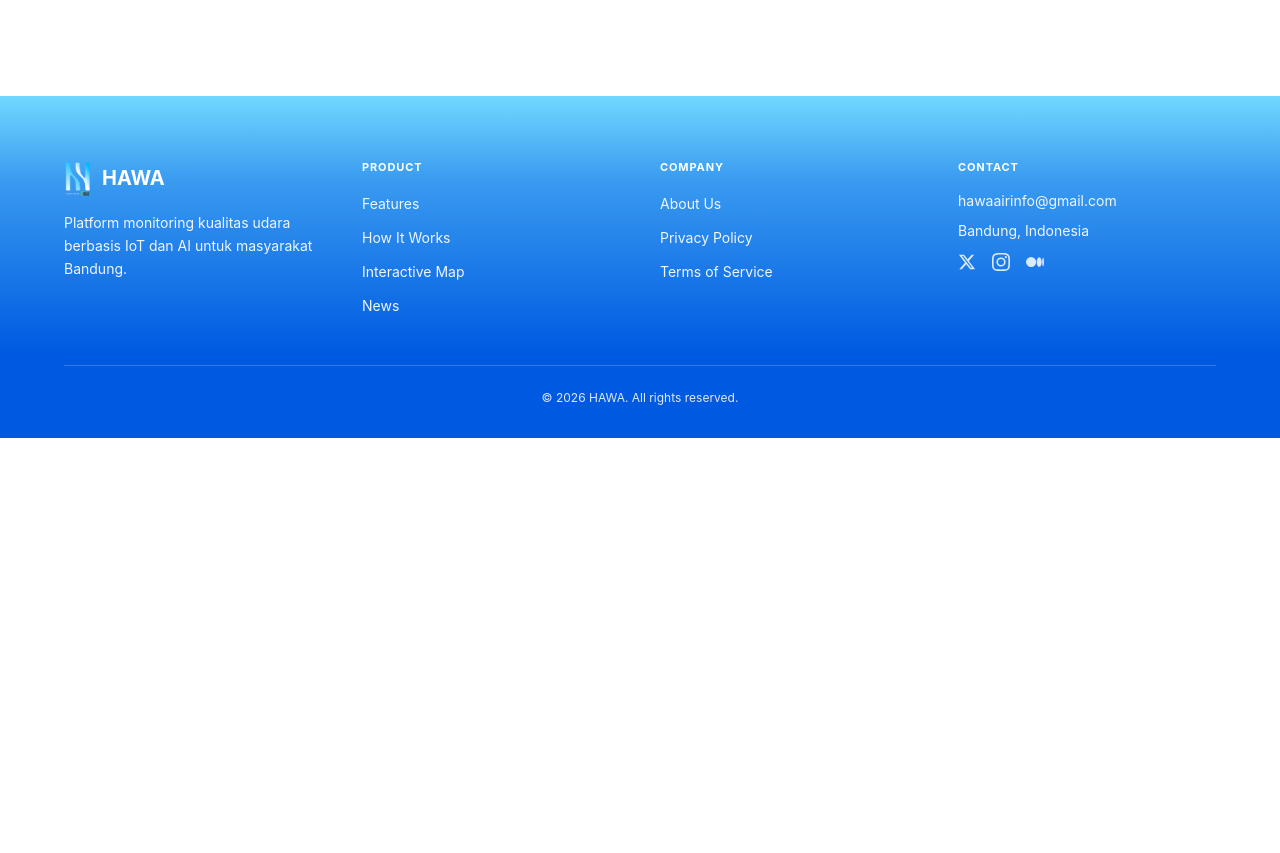
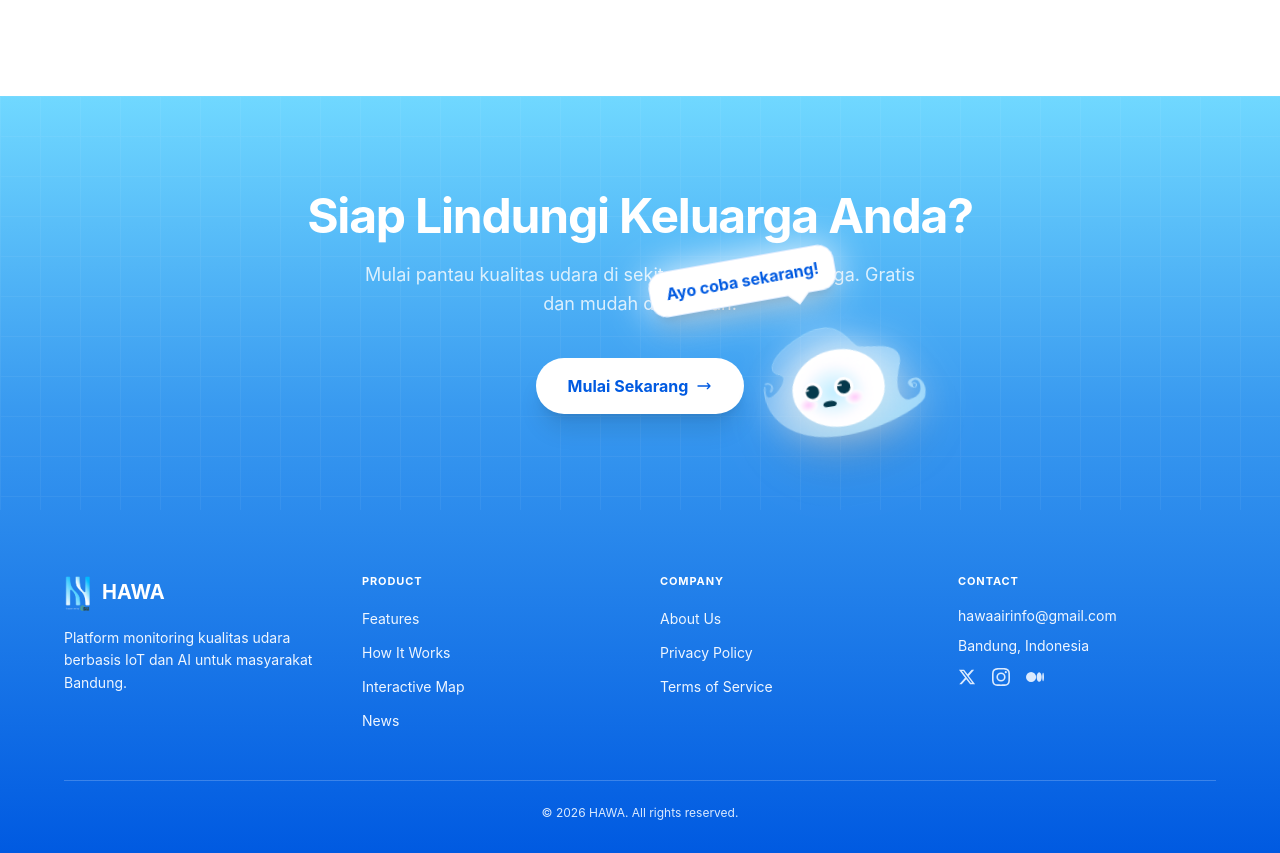
Before and after one commit to aryakamwys/hawa-sl2-clean, a Next.js app: page / in a window 1280 px wide. Shown: the part 4370-5223 px from the top of the page. Before the commit the page ends 4808 px from the top, so only its background shows below. Built offline with nearby package versions, Linux system fonts and the light colour scheme; no server answers.

Commit message:
Add: mascot

```diff
--- a/app/page.tsx
+++ b/app/page.tsx
@@ -9,6 +9,9 @@ import HowItWorks from "@/components/sections/HowItWorks";
 import AboutUs from "@/components/sections/AboutUs";
 import Footer from "@/components/sections/Footer";
 import SplashScreen from "@/components/SplashScreen";
+import FlyingMascot from "@/components/FlyingMascot";
+
+import CTA from "@/components/sections/CTA";
 
 export default function HomePage() {
   const [showSplash, setShowSplash] = useState(true);
@@ -35,7 +38,11 @@ export default function HomePage() {
         <DemoShowcase />
         <HowItWorks />
         <AboutUs />
-        <Footer />
+        <div style={{ background: 'linear-gradient(180deg, #70D8FF 0%, #399AF0 41%, #005AE1 100%)' }}>
+          <CTA />
+          <Footer />
+        </div>
+        <FlyingMascot />
       </div>
     </>
   );
--- /dev/null
+++ b/components/FlyingMascot.tsx
@@ -0,0 +1,144 @@
+"use client";
+
+import { motion, useScroll, useTransform, useSpring, AnimatePresence } from "framer-motion";
+import Image from "next/image";
+import { useEffect, useState } from "react";
+
+export default function FlyingMascot() {
+    const { scrollY } = useScroll();
+    const [isClient, setIsClient] = useState(false);
+    const [targetPos, setTargetPos] = useState<{ x: number; y: number } | null>(null);
+
+    // Smooth spring animation for scroll-based movement (Parallax) when NOT pointing
+    const springConfig = { stiffness: 100, damping: 30, restDelta: 0.001 };
+    const yScroll = useSpring(useTransform(scrollY, [0, 1000], [0, -50]), springConfig);
+
+    useEffect(() => {
+        setIsClient(true);
+
+        const handleScroll = () => {
+            const button = document.getElementById("cta-button");
+
+            if (button) {
+                const rect = button.getBoundingClientRect();
+                const isVisible = rect.top < window.innerHeight && rect.bottom > 0;
+
+                if (isVisible) {
+                    const mascotSize = window.innerWidth >= 768 ? 160 : 112; // md:w-40 vs w-28
+
+                    let targetX, targetY;
+
+                    if (window.innerWidth >= 768) {
+                        // Desktop: Right side of button + padding
+                        targetX = rect.right + 20;
+                        // Center vertically relative to button
+                        targetY = rect.top + (rect.height / 2) - (mascotSize / 2);
+                    } else {
+                        // Mobile: Position slightly overlapping the bottom-right of the button
+                        // ensuring it doesn't go off-screen
+                        targetX = Math.min(rect.right - 20, window.innerWidth - mascotSize - 10);
+
+                        // Position slightly below the center to "peek"
+                        targetY = rect.top + (rect.height / 2) - (mascotSize / 3);
+                    }
+
+                    setTargetPos({ x: targetX, y: targetY });
+                } else {
+                    setTargetPos(null);
+                }
+            } else {
+                setTargetPos(null);
+            }
+        };
+
+        window.addEventListener("scroll", handleScroll);
+        window.addEventListener("resize", handleScroll);
+        // Initial check
+        handleScroll();
+
+        return () => {
+            window.removeEventListener("scroll", handleScroll);
+            window.removeEventListener("resize", handleScroll);
+        };
+    }, []);
+
+    if (!isClient) return null;
+
+    return (
+        <motion.div
+            className="fixed z-[9999] pointer-events-none w-28 h-28 md:w-40 md:h-40"
+            // Use `animate` to control position.
+            // When targetPos is null, we want it at bottom-10 right-10.
+            // When targetPos is set, we use those exact coordinates.
+            initial={{ bottom: 40, right: 40, x: 0, y: 0, opacity: 0 }}
+            animate={
+                targetPos
+                    ? {
+                        left: targetPos.x,
+                        top: targetPos.y,
+                        right: "auto",
+                        bottom: "auto",
+                        x: 0,
+                        y: 0,
+                        opacity: 1,
+                        scale: 1,
+                        rotate: -10, // Tilt towards button
+                        filter: "drop-shadow(0px 0px 20px rgba(255, 255, 255, 0.9))" // Strong white glow on blue bg
+                    }
+                    : {
+                        left: "auto",
+                        top: "auto",
+                        right: 40,
+                        bottom: 40,
+                        x: 0,
+                        y: yScroll.get(), // Use scroll parallax when floating
+                        opacity: 1,
+                        scale: 1,
+                        rotate: 0,
+                        filter: "drop-shadow(0px 0px 10px rgba(59, 130, 246, 0.5))" // Subtle blue glow on white bg
+                    }
+            }
+            transition={{
+                type: "spring",
+                stiffness: 100, // Softer spring for movement
+                damping: 20,
+            }}
+        >
+            <AnimatePresence>
+                {targetPos && (
+                    <motion.div
+                        initial={{ opacity: 0, scale: 0.5, y: 10, x: -20 }}
+                        animate={{ opacity: 1, scale: 1, y: 0, x: 0 }}
+                        exit={{ opacity: 0, scale: 0.5, transition: { duration: 0.1 } }}
+                        transition={{ delay: 0.2, type: "spring" }}
+                        className="absolute -top-16 -left-10 md:-left-24 bg-white px-4 py-2.5 rounded-2xl shadow-xl border border-blue-100 whitespace-nowrap z-10"
+                    >
+                        <p className="text-sm md:text-base font-bold text-[#005AE1]">Ayo coba sekarang!</p>
+                        {/* Tail */}
+                        <div className="absolute -bottom-2 right-8 w-4 h-4 bg-white transform rotate-45 border-r border-b border-blue-100/50"></div>
+                    </motion.div>
+                )}
+            </AnimatePresence>
+
+            <motion.div
+                animate={{
+                    y: [0, -10, 0],
+                }}
+                transition={{
+                    duration: 2,
+                    repeat: Infinity,
+                    ease: "easeInOut",
+                }}
+                className="w-full h-full"
+            >
+                <Image
+                    src="/flying mascott.png"
+                    alt="Flying Mascot"
+                    width={200}
+                    height={200}
+                    className="w-full h-full object-contain drop-shadow-2xl"
+                />
+            </motion.div>
+        </motion.div>
+    );
+}
--- a/components/sections/CTA.tsx
+++ b/components/sections/CTA.tsx
@@ -2,9 +2,9 @@ import Link from "next/link";
 
 export default function CTA() {
   return (
-    <section className="py-24 px-6 relative overflow-hidden">
+    <section id="cta-section" className="py-24 px-6 relative overflow-hidden">
       {/* Background */}
-      <div className="absolute inset-0 bg-gradient-to-br from-[#005AE1] to-[#003FA3]" />
+
       <div className="absolute inset-0 opacity-5" style={{
         backgroundImage: 'linear-gradient(rgba(255,255,255,1) 1px, transparent 1px), linear-gradient(90deg, rgba(255,255,255,1) 1px, transparent 1px)',
         backgroundSize: '40px 40px',
@@ -20,6 +20,7 @@ export default function CTA() {
         <div className="flex flex-col sm:flex-row gap-4 justify-center">
           <Link
             href="/map"
+            id="cta-button"
             className="inline-flex items-center justify-center gap-2 px-8 py-4 bg-white text-[#005AE1] rounded-full font-bold text-base hover:bg-gray-100 transition-all duration-200 shadow-xl hover:scale-105"
           >
             Mulai Sekarang
@@ -27,12 +28,6 @@ export default function CTA() {
               <path strokeLinecap="round" strokeLinejoin="round" strokeWidth={2} d="M17 8l4 4m0 0l-4 4m4-4H3" />
             </svg>
           </Link>
-          <a
-            href="#features"
-            className="inline-flex items-center justify-center px-8 py-4 bg-white/10 text-white rounded-full font-semibold text-base border border-white/20 hover:bg-white/20 transition-all duration-200"
-          >
-            Pelajari Lebih Lanjut
-          </a>
         </div>
       </div>
     </section>
--- a/components/sections/Footer.tsx
+++ b/components/sections/Footer.tsx
@@ -3,7 +3,7 @@ import Image from "next/image";
 
 export default function Footer() {
   return (
-    <footer className="text-white pt-16 pb-8 px-6" style={{ background: 'linear-gradient(180deg, #70D8FF 0%, #399AF0 25%, #005AE1 75%)' }}>
+    <footer className="text-white pt-16 pb-8 px-6">
       <div className="max-w-6xl mx-auto">
         <div className="grid grid-cols-1 md:grid-cols-4 gap-10 mb-12">
           {/* Brand */}
```
Also changed, not shown: public/flying mascott.png (added).
